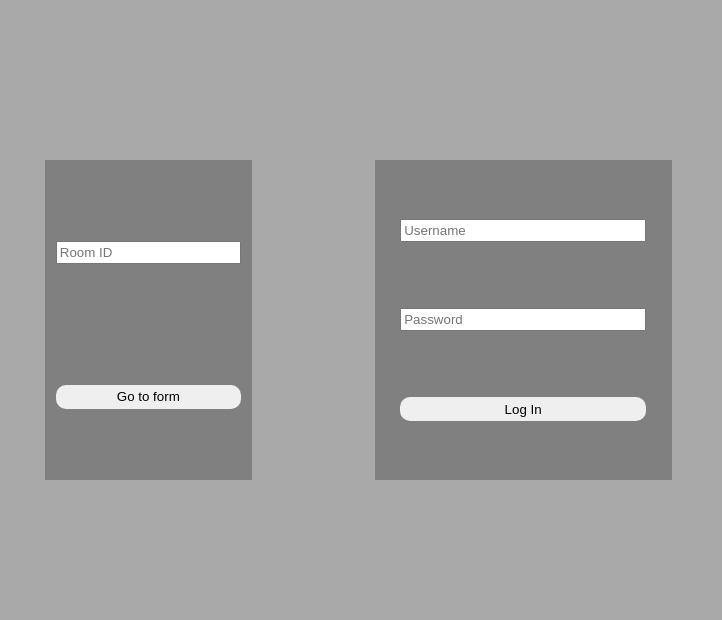
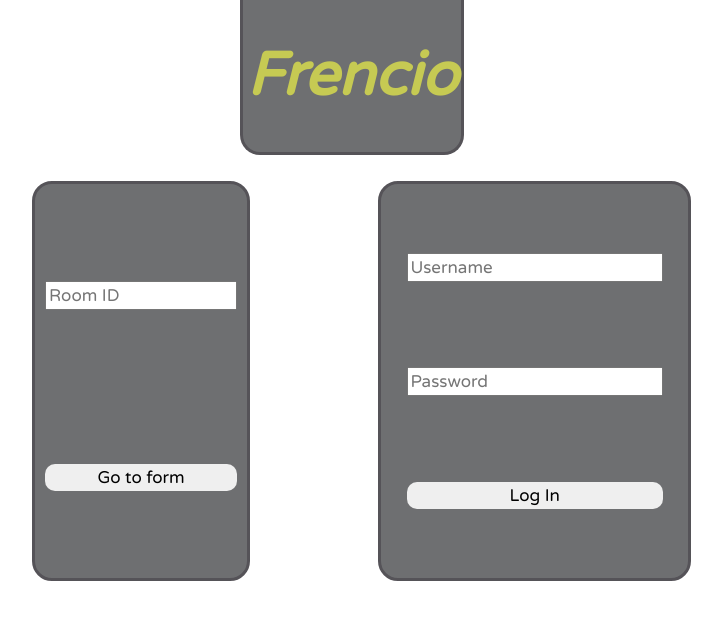
Before and after one commit to Mahkii900/personal-project-fullstack, a React (Create React App) app: page /dashboard in a window 1280 px wide. Shown: the top 620 px of the page, without its empty margins (288-1010 px from the left). Built offline with nearby package versions, Linux system fonts and the light colour scheme.

Commit message:
modified styling and added more things

```diff
--- a/src/App.css
+++ b/src/App.css
@@ -1,31 +1,53 @@
-/*
-Put a picture in the background for home page
-Also, make the home page box bigger and add another div to Home.js
-*/
+@import url('https://fonts.googleapis.com/css?family=Varela+Round&display=swap');
 
-body {
-  background: darkgrey;
+/* Home page css */
+
+.App {
+  margin: none;
+  padding: none;
 }
 
-.App {
-  padding-left: 2%;
-  padding-right: 2%;
-  padding-bottom: 2%;
+.home-background {
+  height: 100vh;
+  width: 100vw;
+  /*background-image: url(''); -------Put in leather couch or workbench photo here-------*/
+  background-position: center;
+  display: flex;
+  flex-direction: column;
+  align-items: center;
 }
 
-/* Home page css */
+.title-box {
+  border-left: 3px solid #555358;
+  border-right: 3px solid #555358;
+  border-bottom: 3px solid #555358;
+  border-bottom-left-radius: 20px;
+  border-bottom-right-radius: 20px;
+  display: flex;
+  justify-content: center;
+  font-family: 'Varela Round', sans-serif;
+  font-style: italic;
+  font-size: 30px;
+  background: rgba(95, 96, 98, 0.9);
+  width: 17%;
+  color: #c6ca53;
+}
+
 .home {
-  margin-top: 20vh;
-  height: 40vh;
+  margin-top: 2%;
+  height: 50vh;
+  width: 100vw;
   display: flex;
   justify-content: flex-start;
 }
 
 .form-target-box {
-  border: 1px solid gray;
-  background: gray;
+  border: 3px solid #555358;
+  background: rgba(95, 96, 98, 0.9);
+  border-radius: 20px;
   margin-left: 25%;
   display: flex;
+  width: 15%;
   flex-direction: column;
   justify-content: space-around;
   padding: 10px;
@@ -34,17 +56,28 @@ body {
 .form-target-box input {
   margin-top: 10px;
   padding: 2px;
+  font-family: 'Varela Round', sans-serif;
+  font-size: 17px;
 }
 
 .form-target-box button {
   border-radius: 10px;
   border: none;
-  height: 3vh;
+  padding: 3px;
+  font-family: 'Varela Round', sans-serif;
+  font-size: 17px;
+  cursor: pointer;
+}
+
+.form-target-box button:hover {
+  background-color: #555358;
+  color: #c6ca53;
 }
 
 .login-box {
-  border: 1px solid gray;
-  background: gray;
+  border: 3px solid #555358;
+  border-radius: 20px;
+  background: rgba(95, 96, 98, 0.9);
   display: flex;
   flex-direction: column;
   justify-content: space-around;
@@ -56,18 +89,28 @@ body {
 .login-box input {
   opacity: 1;
   padding: 2px;
+  font-family: 'Varela Round', sans-serif;
+  font-size: 17px;
 }
 
 .login-box button {
   border-radius: 10px;
   border: none;
-  height: 3vh;
+  font-family: 'Varela Round', sans-serif;
+  padding: 3px;
+  font-size: 17px;
+  cursor: pointer;
+}
+
+.login-box button:hover {
+  background-color: #555358;
+  color: #c6ca53;
 }
 
 /* Nav bar css */
 .nav-bar-content {
   height: 10vh;
-  background: gray;
+  background: rgba(95, 96, 98, 0.75);
   display: flex;
   justify-content: flex-start;
 }
@@ -80,7 +123,7 @@ body {
 
 .nav-bar-username-container {
   margin-left: 20%;
-  background: white;
+  background: #dce8e4;
   height: 50%;
   min-width: 10%;
   padding-left: 10px;
@@ -89,7 +132,9 @@ body {
   justify-content: center;
   align-items: center;
   border-radius: 20px;
+  border: 2px solid #c6ca53;
   cursor: default;
+  font-family: 'Varela Round', sans-serif;
 }
 
 .nav-bar-logout {
@@ -101,24 +146,35 @@ body {
 
 .nav-bar-logout button {
   margin-right: 10vw;
-  background: white;
+  background: #dce8e4;
   width: 10vw;
   padding: 5px;
   border-radius: 20px;
-  border: 2px solid darkgray;
+  border: 2px solid #c6ca53;
   cursor: pointer;
+  font-family: 'Varela Round', sans-serif;
+  font-size: 15px;
+}
+
+.nav-bar-logout button:hover {
+  background: #555358;
+  color: #c6ca53;
 }
 
 /* dashboard css */
 .main-content {
-  background: white;
   height: 80vh;
+  display: flex;
+  flex-direction: column;
+  align-items: center;
 }
 
 .top-bar {
   height: 10%;
   width: 100%;
-  background: gray;
+  background: rgba(95, 96, 98, 0.75);
+  border-bottom-left-radius: 20px;
+  border-bottom-right-radius: 20px;
 }
 
 .admin-bar {
@@ -129,14 +185,30 @@ body {
 }
 
 .admin-bar button {
-  height: 8vh;
-  border: 1px solid black;
-  width: 23.9vw;
+  height: 6vh;
+  background-color: #7b7263;
+  border: 3px solid #555358;
+  width: 15vw;
   cursor: pointer;
+  border-radius: 10px;
+  font-family: 'Varela Round', sans-serif;
+  font-style: italic;
+  color: #c6ca53;
+  font-size: 20px;
+}
+
+.admin-bar button:hover {
+  background-color: #dce8e4;
+  color: #7b7263;
 }
 
 .bottom-stuff {
+  border: 2px solid #c6ca53;
+  border-radius: 20px;
+  background-color: rgba(85, 83, 88, .75);
+  margin-top: 2%;
   height: 89%;
+  width: 80%;
 }
 
 .room-main-content {
@@ -155,6 +227,17 @@ body {
 
 .room-left-content button {
   cursor: pointer;
+  border: 2px solid #555358;
+  border-radius: 10px;
+  background-color: #7b7263;
+  color: #c6ca53;
+  font-family: 'Varela Round', sans-serif;
+  font-size: 17px;
+}
+
+.room-left-content button:hover {
+  background: #dce8e4;
+  color: #555358;
 }
 
 .room-right-content {
@@ -168,13 +251,18 @@ body {
   display: flex;
   justify-content: space-between;
   padding-top: 10px;
+  font-family: 'Varela Round', sans-serif;
 }
 
 .room-top-roomname {
-  width: 50%;
+  width: 20%;
   display: flex;
   justify-content: center;
   align-items: center;
+  border: 2px solid #dce8e4;
+  border-radius: 20px;
+  background: #5f6062;
+  color: #dce8e4;
   font-size: 27px;
 }
 
@@ -188,29 +276,45 @@ body {
 .room-top-nav-button button {
   height: 6vh;
   border-radius: 20px;
-  border: none;
+  border: 2px solid #555358;
+  background-color: #7b7263;
+  color: #c6ca53;
+  font-family: 'Varela Round', sans-serif;
   cursor: pointer;
 }
 
+.room-top-nav-button button:hover {
+  background-color: #dce8e4;
+  color: #7b7263;
+}
+
 .room-bottom-container {
-  height: 60vh;
+  margin-top: 5px;
+  height: 55vh;
   display: flex;
   justify-content: space-between;
 }
 
 .room-bottom-devices {
+  border: 5px solid #5f6062;
+  border-radius: 10px;
+  background: #5f6062;
+  height: 100%;
   width: 50%;
   display: flex;
   flex-direction: column;
 }
 
 .room-bottom-device-container {
-  border: 1px solid darkgray;
-  background: gray;
-  margin-bottom: 2px;
+  border-radius: 10px;
+  border: 1px solid #dce8e4;
+  background: #555358;
+  color: #c6ca53;
+  margin-bottom: 5px;
   padding: 4px;
   display: flex;
   justify-content: space-between;
+  font-family: 'Varela Round', sans-serif;
 }
 
 .room-device-name-container {
@@ -230,18 +334,41 @@ body {
 .room-bottom-device-container button {
   border: none;
   border-radius: 10px;
+  background-color: #dce8e4;
   cursor: pointer;
+  color: #5f6062;
+  font-size: 15px;
+}
+
+.room-bottom-device-container button:hover {
+  background-color: #7b7263;
+  color: #c6ca53;
 }
 
 .room-bottom-selection {
   width: 45%;
 }
 
+
 .room-bottom-selection-show {
   height: 10%;
   padding: 4px;
   display: flex;
   justify-content: center;
+}
+
+.room-bottom-selection-show button {
+  border: 2px solid #555358;
+  border-radius: 20px;
+  background: #7b7263;
+  color: #c6ca53;
+  font-family: 'Varela Round', sans-serif;
+  cursor: pointer;
+}
+
+.room-bottom-selection-show button:hover {
+  background: #dce8e4;
+  color: #7b7263;
 }
 
 .room-bottom-selection-selected {
@@ -258,6 +385,8 @@ body {
 .room-bottom-selection-selection select {
   width: 100%;
   height: 100%;
+  border-radius: 10px;
+  font-family: 'Varela Round', sans-serif;
 }
 
 .room-bottom-selection-buttons {
@@ -270,17 +399,31 @@ body {
 
 .room-bottom-selection-buttons button {
   cursor: pointer;
+  background-color: #7b7263;
+  border: 2px solid #555358;
+  border-radius: 10px;
+  padding: 6px;
+  color: #c6ca53;
+  font-family: 'Varela Round', sans-serif;
 }
 
-.room-bottom-selection-buttons button {
-  border: none;
-  border-radius: 10px;
-  padding: 6px;
+.room-bottom-selection-buttons button:hover {
+  background-color: #dce8e4;
+  color: #7b7263;
 }
 
 /* Room wizard css */
 .wizard {
   display: flex;
+}
+
+.room-wiz-content {
+  border: 3px solid #555358;
+  border-radius: 20px;
+  background-color: rgba(85, 83, 88, .75);
+  width: 80%;
+  height: 80%;
+  margin-top: 5%;
 }
 
 .back-button {
--- a/src/components/Home/Home.js
+++ b/src/components/Home/Home.js
@@ -28,6 +28,12 @@ export default class Home extends Component {
 
     render() {
         return (
+            <div className='home-background'>
+                <div className='title-box'>
+                    <h1>
+                        Frencio
+                    </h1>
+                </div>
                 <div className="home">
                     <div className="form-target-box">
                         <input onChange={e => this.setState({room_name: e.target.value})}placeholder={'Room ID'}/>
@@ -39,6 +45,7 @@ export default class Home extends Component {
                         <button onClick={() => this.login()}>Log In</button>
                     </div>
                 </div>
+            </div>
         )
     }
 }
--- a/src/components/Wizards/RoomWiz.js
+++ b/src/components/Wizards/RoomWiz.js
@@ -14,6 +14,7 @@ export default class RoomWiz extends Component {
     render() {
         return (
             <div className='main-content wizard'>
+                <div className='room-wiz-content'>
                     <div className='back-button'>
                         <Link to={'/dashboard'}>
                             <button>Back</button>
@@ -30,6 +31,7 @@ export default class RoomWiz extends Component {
                         </div>
                     </div>
                 </div>
+            </div>
         )
     }
 }
```
Also changed, not shown: 1 other file (tests, documents, lock files or other folders). Lines whose indentation alone changed are shown as unchanged.
